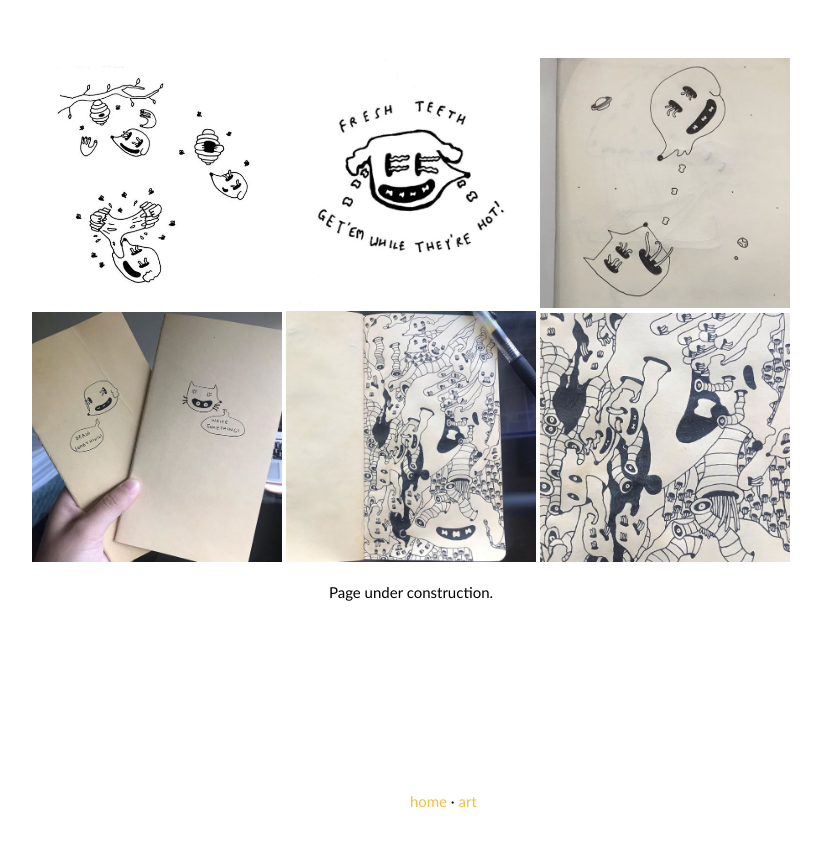
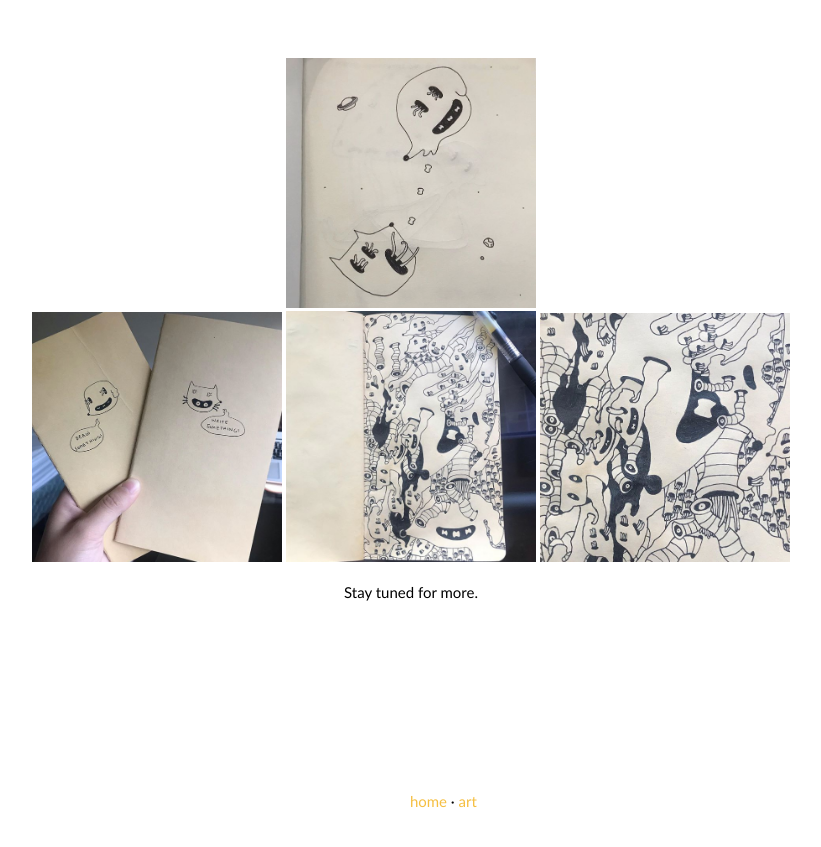
Before and after one commit to myer0432/myer0432.github.io, a Jekyll site: the page built from art.md, in a window 1280 px wide. Shown: the top 847 px of the page, without its empty margins (229-1050 px from the left). Built offline with Jekyll 4.4.1, drawn with Linux system fonts in a browser that asks for light colours.

Commit message:
art updates

```diff
--- a/_layouts/featured.html
+++ b/_layouts/art.html
@@ -15,13 +15,11 @@
     <div class="wrapper">
 
       <center>
-      <img src="/assets/img/art/beehive.png" width="250"></a>
-      <img src="/assets/img/art/teeth.png" width="250"></a>
       <img src="/assets/img/art/eat.png" width="250"></a><br>
       <img src="/assets/img/art/journals.png" width="250"></a>
       <img src="/assets/img/art/dawgs.png" width="250"></a>
       <img src="/assets/img/art/detail.png" width="250"></a>
-      <br><br>Page under construction.
+      <br><br>Stay tuned for more.
 
       <footer>
         <a href="{{ "/" | absolute_url }}">home</a> ·
```
Also changed, not shown: art.md (+1 -1 lines).
